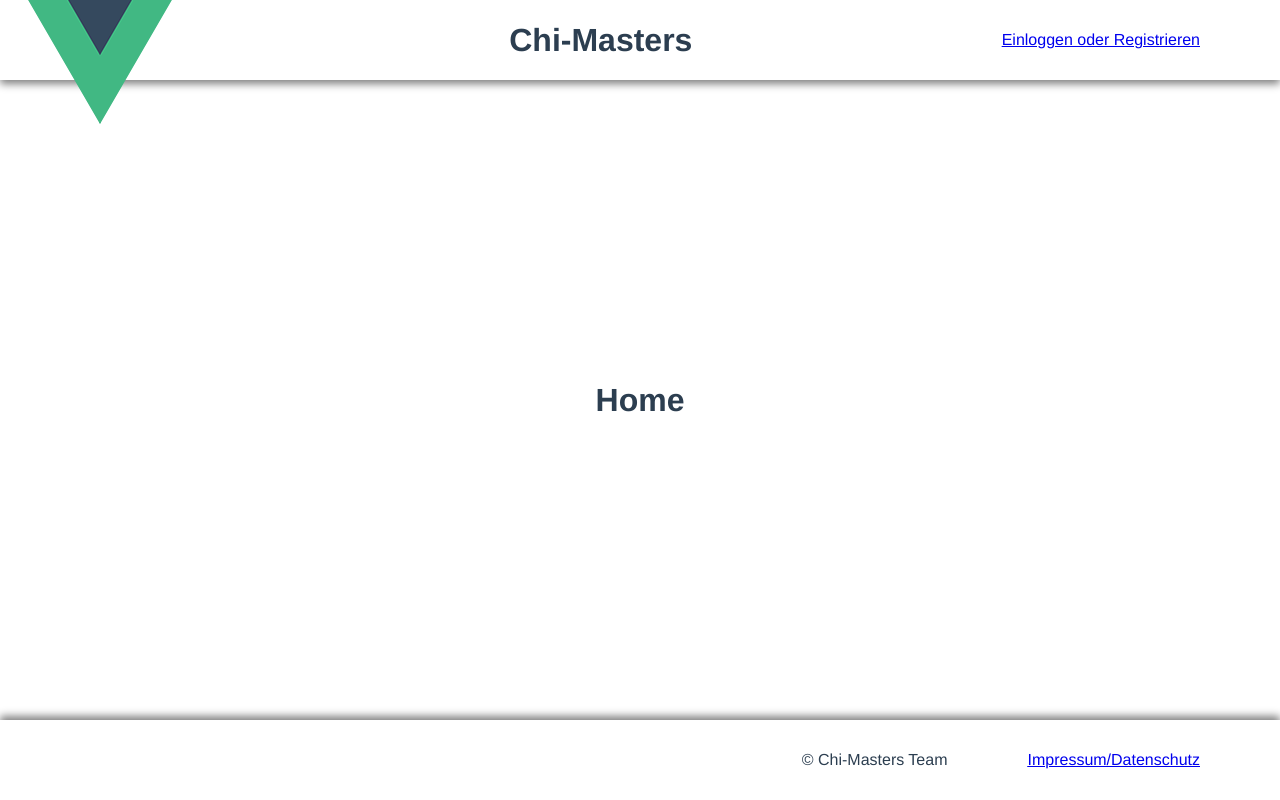
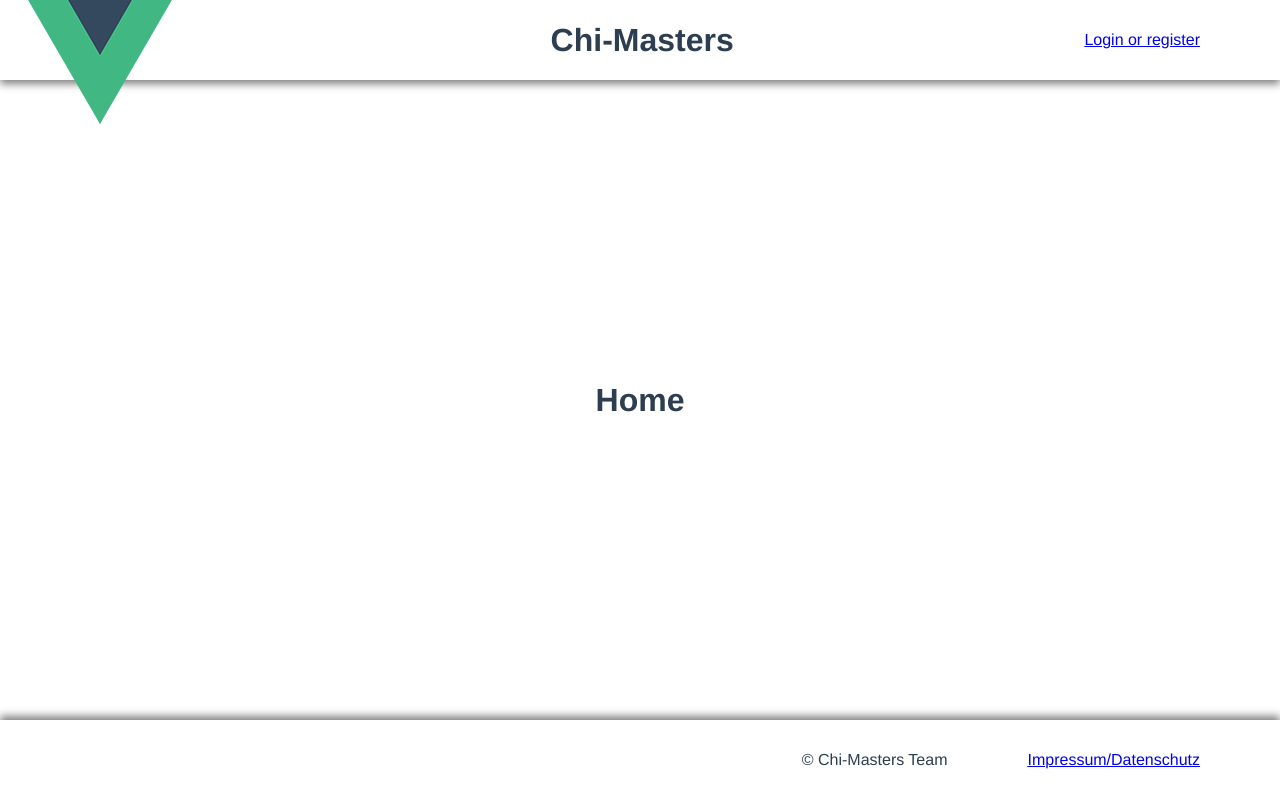
Before and after one commit to hfu-gis/Chi-Masters, a Vue app: page /#/views/home in a window 1280 px wide. Built offline with nearby package versions, Linux system fonts and the light colour scheme.

Commit message:
Update Navbar

```diff
--- a/src/components/Navbar.vue
+++ b/src/components/Navbar.vue
@@ -22,7 +22,7 @@
         data: function() {
             return {
                 headline: 'Chi-Masters',
-                login: 'Einloggen oder Registrieren',
+                login: 'Login or register',
                 logoutText: 'Ausloggen',
                 loggedIn: App.data().loggedIn,
                 username: App.data().username
```
